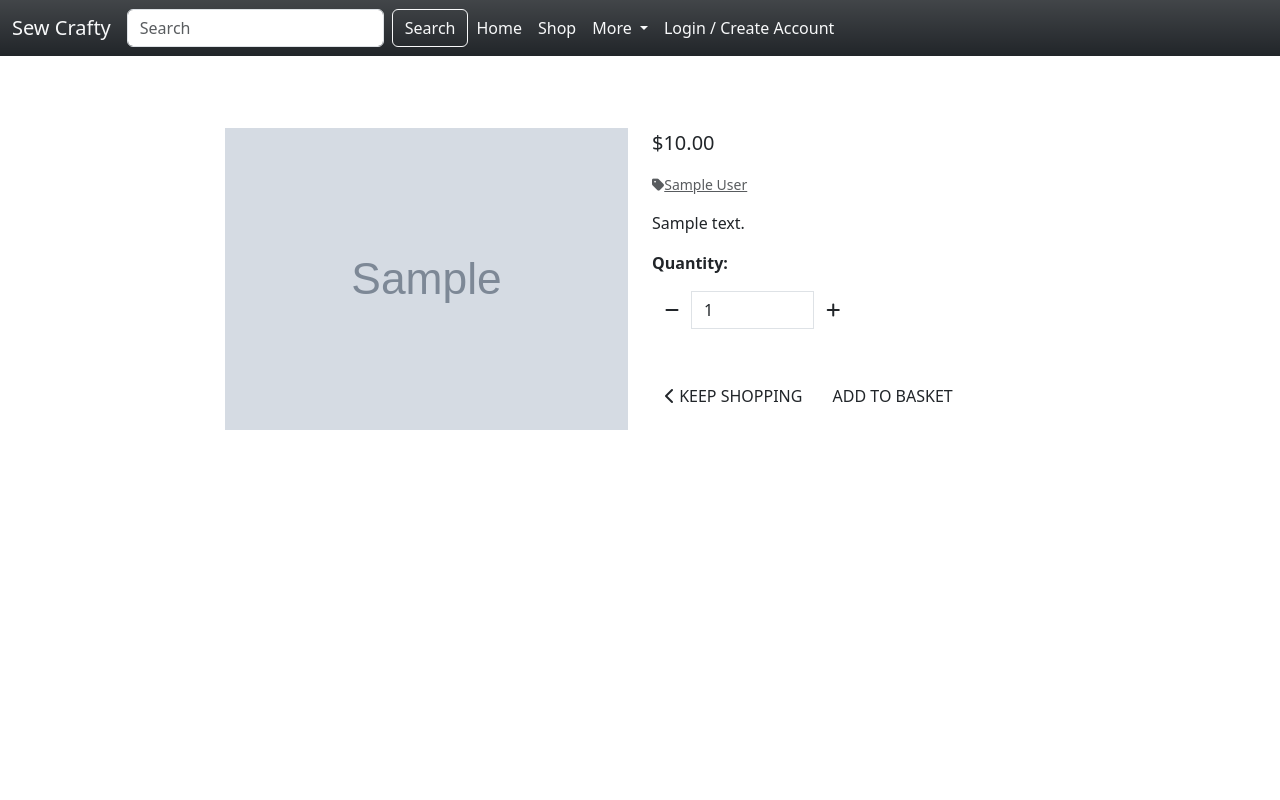
After one commit to Cleg83/sew_crafty, a Django app: page /shop/1/ in a window 1280 px wide. The commit adds this page. Run offline with Django 5.2, Linux system fonts and the light colour scheme; tables that the repository leaves empty hold one stand-in row (values such as "Sample post"); grey boxes marked "Sample" are stand-in pictures; some libraries are stand-ins or nearby versions.

Commit message:
Add sop item info template, url and view

```diff
--- /dev/null
+++ b/shop/templates/shop/shop_item_info.html
@@ -0,0 +1,81 @@
+{% extends "base.html" %}
+{% load static %}
+
+{% block content %}
+
+    <div class="background-container">
+        <div class="shop-item-background"></div>
+    </div>
+    <div class="container-fluid item-info-container">
+        <div class="row">
+            <div class="col-12 col-md-6 col-lg-4 offset-lg-2">
+                <div class="image-container my-5">
+                    <a href="{{ shop_item.image.url }}" target="_blank">
+                        <img class="card-img-top img-fluid" src="{{ shop_item.image.url }}" alt="{{ shop_item.name }}">
+                    </a>
+                </div>
+            </div>
+            <div class="col-12 col-md-6 col-lg-4">
+                <div class="item-info-container mb-5 mt-md-5">
+                    <p class="lead text-left font-weight-bold">${{ shop_item.price }}</p>
+                    {% if shop_item.category %}
+                    <p class="small mt-1 mb-0">
+                        <a class="text-muted" href="{% url 'shop' %}?category={{ shop_item.category.name }}">
+                            <i class="fa-solid fa-tag mr-1"></i>{{ shop_item.category.display_name }}
+                        </a>
+                    </p>
+                    {% endif %}
+                    {% if request.user.is_superuser %}
+                        <small class="ml-3">
+                            <a href="">Edit</a>
+                            <a class="text-danger" href="">Delete</a>
+                        </small>
+                    {% endif %}
+                    <p class="mt-3">{{ shop_item.description }}</p>
+                    <form class="form" action="" method="">
+                        {% csrf_token %}
+                        <div class="form-row">
+                            <div class="col-12">
+                                <p class="mt-3"><strong>Quantity:</strong></p>
+                                <div class="form-group w-50">
+                                    <div class="input-group">
+                                        <div class="input-group-prepend">
+                                            <button class="decrement-qty btn btn-black rounded-0"
+                                                data-item_id="{{ shop_item.id }}" id="decrement-qty_{{ shop_item.id }}">
+                                                <span class="icon">
+                                                    <i class="fa-solid fa-minus"></i>
+                                                </span>
+                                            </button>
+                                        </div>
+                                        <input class="form-control qty_input" type="number"
+                                            name="quantity" value="1" min="1" max="99"
+                                            data-item_id="{{ shop_item.id }}"
+                                            id="id_qty_{{ shop_item.id }}">
+                                        <div class="input-group-append">
+                                            <button class="increment-qty btn btn-black rounded-0"
+                                                data-item_id="{{ shop_item.id }}" id="increment-qty_{{ shop_item.id }}">
+                                                <span class="icon">
+                                                    <i class="fa-solid fa-plus"></i>
+                                                </span>
+                                            </button>
+                                        </div>
+                                    </div>
+                                </div>
+                            </div>
+                            <div class="col{% if s %}-12 mt-2{% endif %}">
+                                <a href="{% url 'shop' %}" class="btn btn-outline-black rounded-0 mt-5">
+                                    <span class="icon">
+                                        <i class="fa-solid fa-chevron-left"></i>
+                                    </span>
+                                    <span class="text-uppercase">Keep Shopping</span>
+                                </a>
+                                <input type="submit" class="btn btn-black rounded-0 text-uppercase mt-5" value="Add to Basket">
+                            </div>
+                            <input type="hidden" name="redirect_url" value="{{ request.path }}">
+                        </div>
+                    </form>
+                </div>
+            </div>
+        </div>
+    </div>
+{% endblock %}
--- a/shop/urls.py
+++ b/shop/urls.py
@@ -3,4 +3,5 @@ from . import views
 
 urlpatterns = [
     path('', views.shop_items, name='shop'),
+    path('<int:shop_item_id>/', views.shop_item_info, name='shop_item_info'),
 ]
--- a/shop/views.py
+++ b/shop/views.py
@@ -8,7 +8,7 @@ from .models import Product
 def shop_items(request):
     """ Shop view to show all items in the shop """
 
-    # Basic view to test that shop items display correctly
+    # View to display all shop items and provide search functionality
 
     shop_items = Product.objects.all()
     query = None
@@ -29,3 +29,15 @@ def shop_items(request):
     }
 
     return render(request, 'shop/shop.html', context)
+
+
+def shop_item_info(request, shop_item_id):
+    """ Shop item info view """
+
+    shop_item = get_object_or_404(Product, pk=shop_item_id)
+
+    context = {
+        'shop_item': shop_item,
+    }
+
+    return render(request, 'shop/shop_item_info.html', context)
--- a/static/css/base.css
+++ b/static/css/base.css
@@ -3,8 +3,12 @@ html {
 }
 
 body {
-    height: calc(100vh - 56px);
+    /* height: calc(100vh - 56px); */
     /* overflow: hidden; */
+}
+
+.text-align-left {
+    text-align: left;
 }
 
 /* Container to hold the background image */
@@ -43,6 +47,13 @@ body {
     animation: scaleBackground 5s ease-in-out forwards; /* Apply scale animation */
 }
 
+.shop-item-background {
+    position: absolute;
+    top: 0;
+    left: 0;
+    width: 100%;
+    height: 100%;
+}
 /* Keyframes for scaling */
 @keyframes scaleBackground {
     0% {
@@ -67,8 +78,13 @@ body {
 }
 
 /* Placeholder for shop page */
-.shop-container {
+.shop-container,
+.item-info-container {
     margin-top: 80px;
+}
+
+#events-carousel {
+    margin-top: 56px;
 }
 
 .carousel-caption {
@@ -76,3 +92,7 @@ body {
     border: 1px solid green;
     border-radius: 5px;
 }
+
+.event-description {
+    padding: 10px;
+}
```
Also changed, not shown: shop/templates/shop/shop.html (+6 -4 lines).
